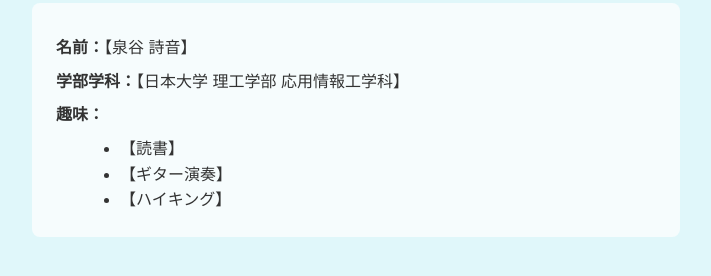
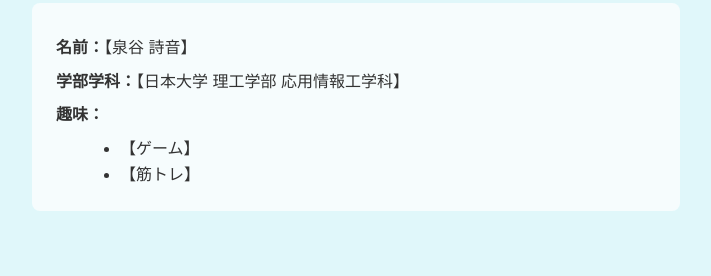
Before and after one commit to shion-05/my-first-webpage, a plain HTML site: page index.html in a window 1280 px wide. Shown: the part 132-408 px from the top of the page, without its empty margins (0-711 px from the left). Drawn offline with Linux system fonts and the light colour scheme.

Commit message:
Update index.html

```diff
--- a/index.html
+++ b/index.html
@@ -46,9 +46,8 @@
     <p><strong>学部学科：</strong>【日本大学 理工学部 応用情報工学科】</p>
     <p><strong>趣味：</strong></p>
     <ul>
-      <li>【読書】</li>
-      <li>【ギター演奏】</li>
-      <li>【ハイキング】</li>
+      <li>【ゲーム】</li>
+      <li>【筋トレ】</li>
     </ul>
   </section>
 
```
